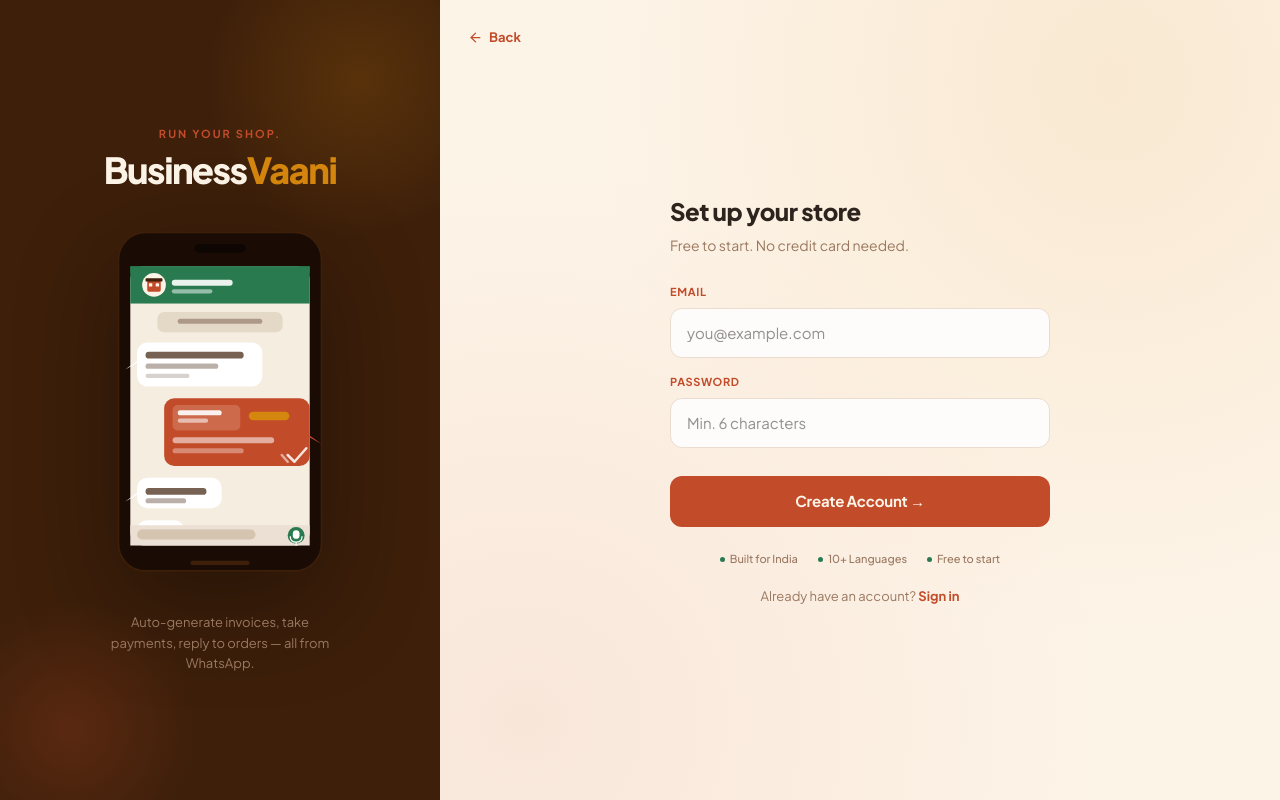
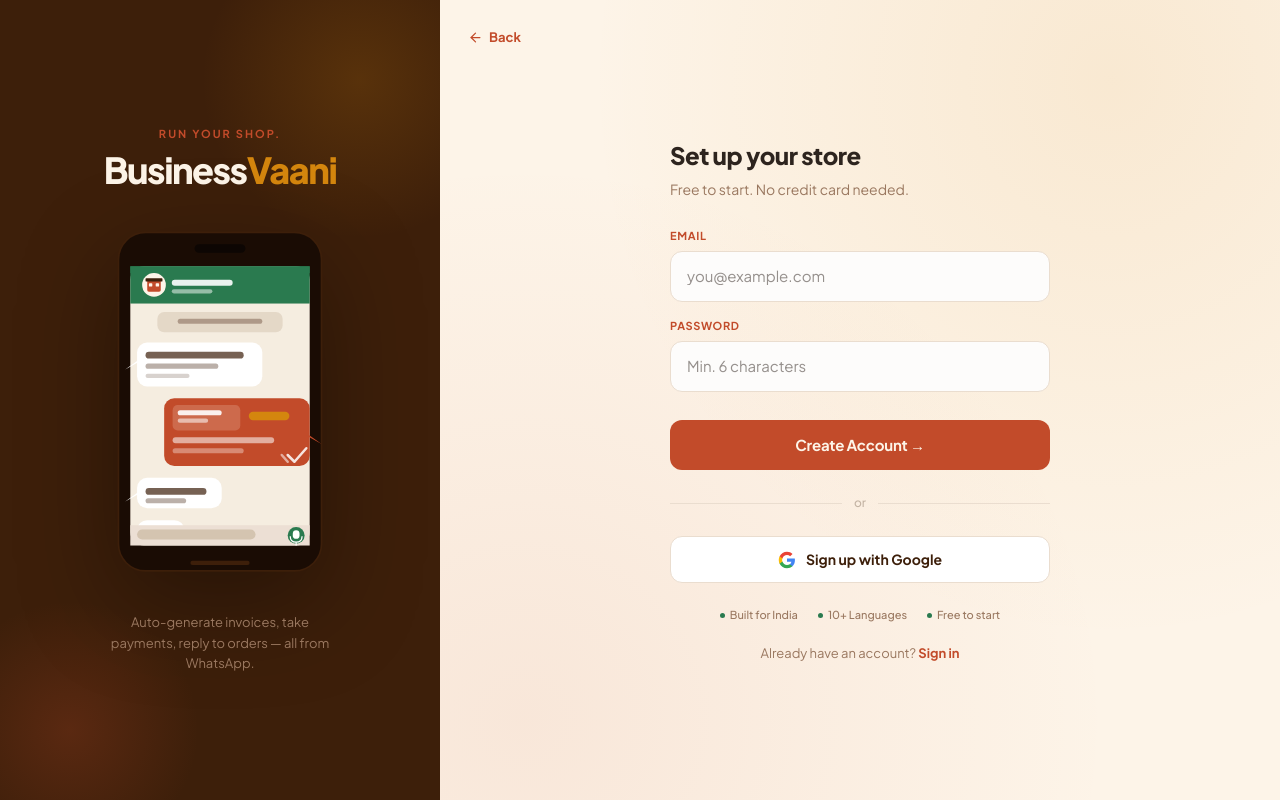
Before and after one commit to pearll12/vaani-v, a Next.js app: page /signup in a window 1280 px wide. Built offline with nearby package versions, Linux system fonts and the light colour scheme; no server answers.

Commit message:
login and signup with google

```diff
--- a/app/login/page.js
+++ b/app/login/page.js
@@ -146,6 +146,17 @@
     else router.push('/dashboard')
   }
 
+  async function signInWithGoogle() {
+    setError('')
+    const { error: err } = await supabase.auth.signInWithOAuth({
+      provider: 'google',
+      options: {
+        redirectTo: window.location.origin + '/dashboard'
+      }
+    })
+    if (err) setError(err.message)
+  }
+
   const inputStyle = {
     width: '100%', padding: '13px 16px',
     background: '#FDFCFB', border: '1.5px solid #EADDCF',
@@ -267,6 +278,27 @@
             <div style={{ flex: 1, height: 1, background: '#EADDCF' }} />
           </div>
 
+          <button
+            type="button"
+            onClick={signInWithGoogle}
+            style={{
+              width: '100%', background: '#fff', border: '1.5px solid #EADDCF',
+              color: '#3D1F0A', fontSize: 14, fontWeight: 700, padding: '12px 0',
+              borderRadius: 12, cursor: 'pointer', display: 'flex', alignItems: 'center',
+              justifyContent: 'center', gap: 10, transition: 'all 0.2s',
+            }}
+            onMouseEnter={e => e.currentTarget.style.background = '#F9F6F3'}
+            onMouseLeave={e => e.currentTarget.style.background = '#fff'}
+          >
+            <svg width="18" height="18" viewBox="0 0 24 24">
+              <path fill="#4285F4" d="M22.56 12.25c0-.78-.07-1.53-.2-2.25H12v4.26h5.92c-.26 1.37-1.04 2.53-2.21 3.31v2.77h3.57c2.08-1.92 3.28-4.74 3.28-8.09z" />
+              <path fill="#34A853" d="M12 23c2.97 0 5.46-.98 7.28-2.66l-3.57-2.77c-.98.66-2.23 1.06-3.71 1.06-2.86 0-5.29-1.93-6.16-4.53H2.18v2.84C3.99 20.53 7.7 23 12 23z" />
+              <path fill="#FBBC05" d="M5.84 14.1c-.22-.66-.35-1.36-.35-2.1s.13-1.44.35-2.1V7.07H2.18C1.43 8.55 1 10.22 1 12s.43 3.45 1.18 4.93l3.66-2.83z" />
+              <path fill="#EA4335" d="M12 5.38c1.62 0 3.06.56 4.21 1.64l3.15-3.15C17.45 2.09 14.97 1 12 1 7.7 1 3.99 3.47 2.18 7.07l3.66 2.83c.87-2.6 3.3-4.53 6.16-4.53z" />
+            </svg>
+            Sign in with Google
+          </button>
+
 
           <p style={{ marginTop: 24, fontSize: 13, color: '#9A7860', textAlign: 'center' }}>
             Don't have an account?{' '}
--- a/app/signup/page.js
+++ b/app/signup/page.js
@@ -134,6 +134,17 @@
     }
   }
 
+  async function signInWithGoogle() {
+    setError('')
+    const { error: err } = await supabase.auth.signInWithOAuth({
+      provider: 'google',
+      options: {
+        redirectTo: window.location.origin + '/dashboard'
+      }
+    })
+    if (err) setError(err.message)
+  }
+
   const inputStyle = {
     width: '100%', padding: '13px 16px',
     background: '#FDFCFB', border: '1.5px solid #EADDCF',
@@ -260,6 +271,34 @@
             </button>
           </form>
 
+          {/* Divider */}
+          <div style={{ display: 'flex', alignItems: 'center', gap: 12, margin: '24px 0' }}>
+            <div style={{ flex: 1, height: 1, background: '#EADDCF' }} />
+            <span style={{ fontSize: 12, color: '#C4B4A4', fontWeight: 500 }}>or</span>
+            <div style={{ flex: 1, height: 1, background: '#EADDCF' }} />
+          </div>
+
+          <button
+            type="button"
+            onClick={signInWithGoogle}
+            style={{
+              width: '100%', background: '#fff', border: '1.5px solid #EADDCF',
+              color: '#3D1F0A', fontSize: 14, fontWeight: 700, padding: '12px 0',
+              borderRadius: 12, cursor: 'pointer', display: 'flex', alignItems: 'center',
+              justifyContent: 'center', gap: 10, transition: 'all 0.2s',
+            }}
+            onMouseEnter={e => e.currentTarget.style.background = '#F9F6F3'}
+            onMouseLeave={e => e.currentTarget.style.background = '#fff'}
+          >
+            <svg width="18" height="18" viewBox="0 0 24 24">
+              <path fill="#4285F4" d="M22.56 12.25c0-.78-.07-1.53-.2-2.25H12v4.26h5.92c-.26 1.37-1.04 2.53-2.21 3.31v2.77h3.57c2.08-1.92 3.28-4.74 3.28-8.09z" />
+              <path fill="#34A853" d="M12 23c2.97 0 5.46-.98 7.28-2.66l-3.57-2.77c-.98.66-2.23 1.06-3.71 1.06-2.86 0-5.29-1.93-6.16-4.53H2.18v2.84C3.99 20.53 7.7 23 12 23z" />
+              <path fill="#FBBC05" d="M5.84 14.1c-.22-.66-.35-1.36-.35-2.1s.13-1.44.35-2.1V7.07H2.18C1.43 8.55 1 10.22 1 12s.43 3.45 1.18 4.93l3.66-2.83z" />
+              <path fill="#EA4335" d="M12 5.38c1.62 0 3.06.56 4.21 1.64l3.15-3.15C17.45 2.09 14.97 1 12 1 7.7 1 3.99 3.47 2.18 7.07l3.66 2.83c.87-2.6 3.3-4.53 6.16-4.53z" />
+            </svg>
+            Sign up with Google
+          </button>
+
           {/* Trust badges */}
           <div style={{ display: 'flex', justifyContent: 'center', gap: 20, marginTop: 24 }}>
             {['Built for India', '10+ Languages', 'Free to start'].map(t => (
```
